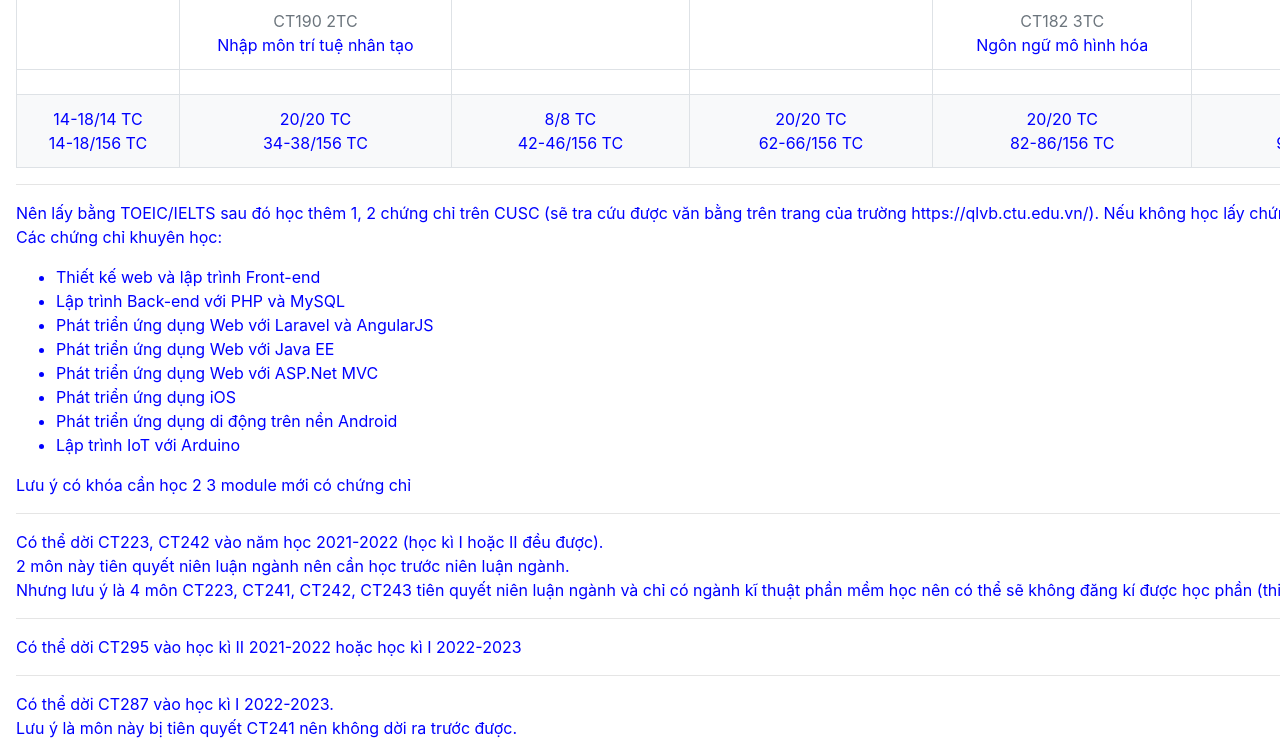
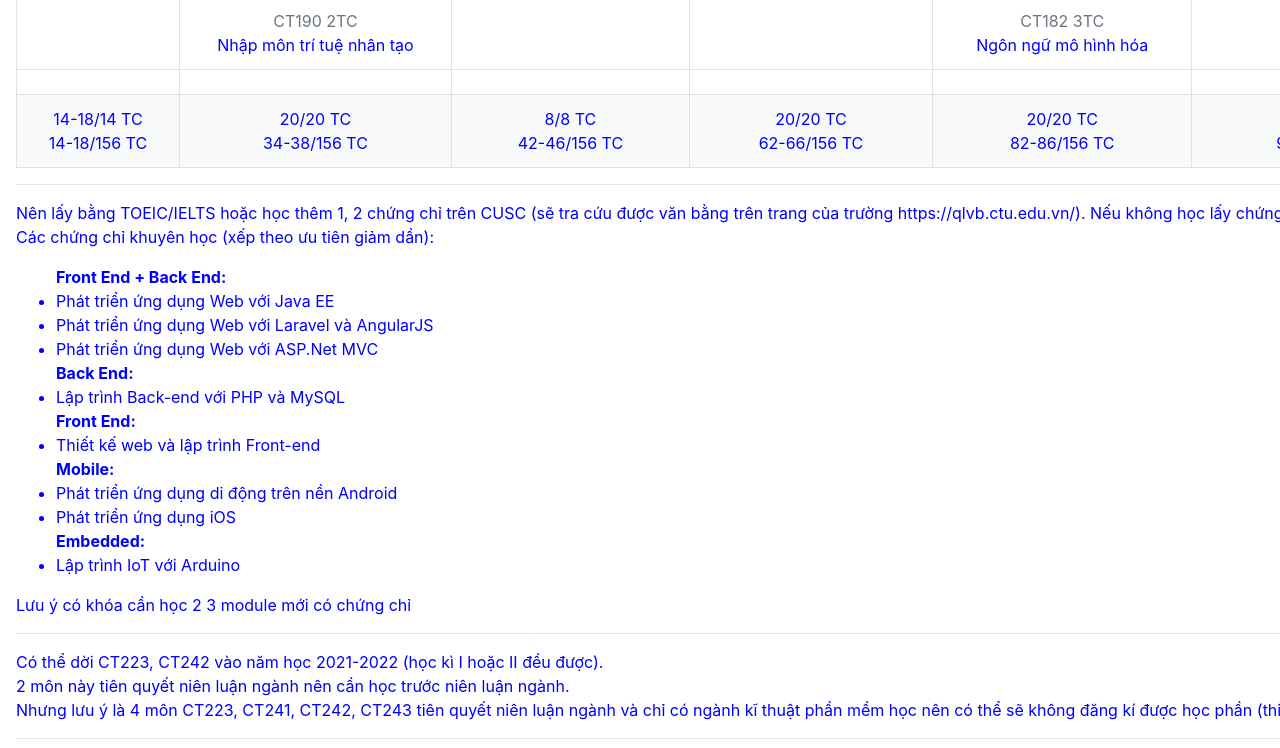
Before and after one commit to letanloc1998/website, a plain HTML site: page index.html in a window 1280 px wide. Shown: the part 557-1305 px from the top of the page. Drawn offline with nearby package versions, Linux system fonts and the light colour scheme.

Commit message:
Update index.html

```diff
--- a/index.html
+++ b/index.html
@@ -341,17 +341,22 @@
 
     <div>
         <p>
-            Nên lấy bằng TOEIC/IELTS sau đó học thêm 1, 2 chứng chỉ trên CUSC (sẽ tra cứu được văn bằng trên trang của trường https://qlvb.ctu.edu.vn/). Nếu không học lấy chứng chỉ thì cần phải có project
+            Nên lấy bằng TOEIC/IELTS hoặc học thêm 1, 2 chứng chỉ trên CUSC (sẽ tra cứu được văn bằng trên trang của trường https://qlvb.ctu.edu.vn/). Nếu không học lấy chứng chỉ thì cần phải có project
             <br>
-            Các chứng chỉ khuyên học:
+            Các chứng chỉ khuyên học (xếp theo ưu tiên giảm dần):
             <ul>
+                <b>Front End + Back End:</b>
+                <li>Phát triển ứng dụng Web với Java EE</li>
+                <li>Phát triển ứng dụng Web với Laravel và AngularJS</li>
+                <li>Phát triển ứng dụng Web với ASP.Net MVC</li>
+                <b>Back End:</b>
+                <li>Lập trình Back-end với PHP và MySQL</li>
+                <b>Front End:</b>
                 <li>Thiết kế web và lập trình Front-end</li>
-                <li>Lập trình Back-end với PHP và MySQL</li>
-                <li>Phát triển ứng dụng Web với Laravel và AngularJS</li>
-                <li>Phát triển ứng dụng Web với Java EE</li>
-                <li>Phát triển ứng dụng Web với ASP.Net MVC</li>
+                <b>Mobile:</b>
+                <li>Phát triển ứng dụng di động trên nền Android</li>
                 <li>Phát triển ứng dụng iOS</li>
-                <li>Phát triển ứng dụng di động trên nền Android</li>
+                <b>Embedded:</b>
                 <li>Lập trình IoT với Arduino</li>
             </ul>
             Lưu ý có khóa cần học 2 3 module mới có chứng chỉ
```
